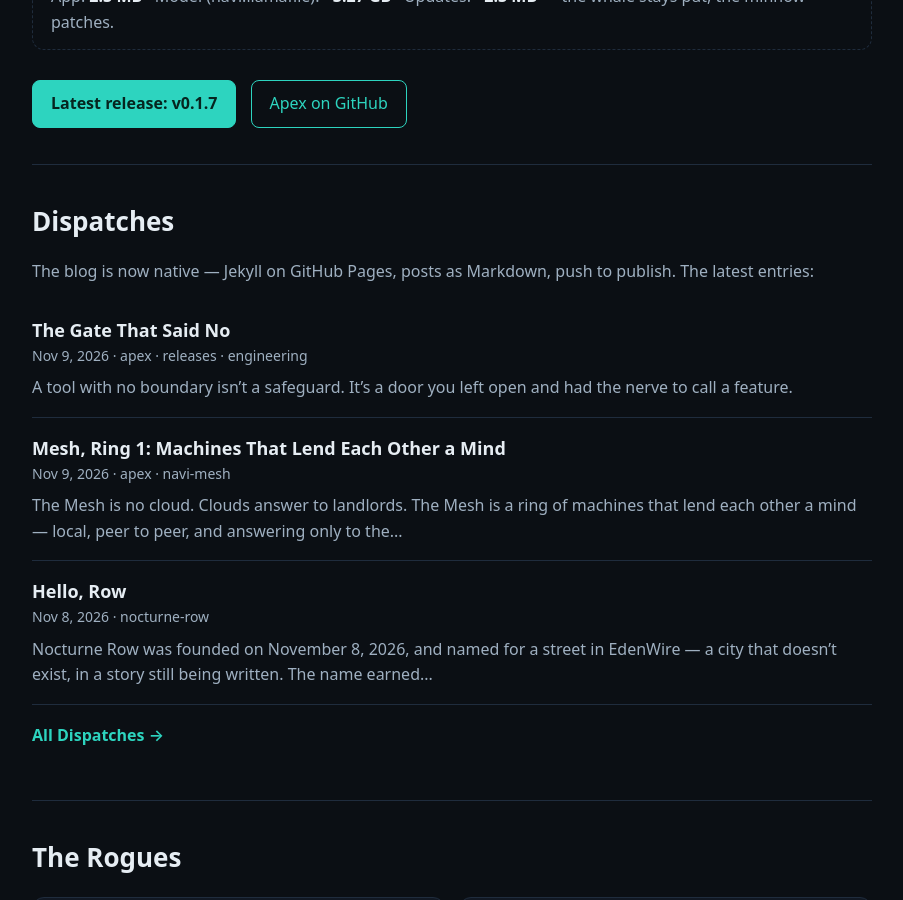
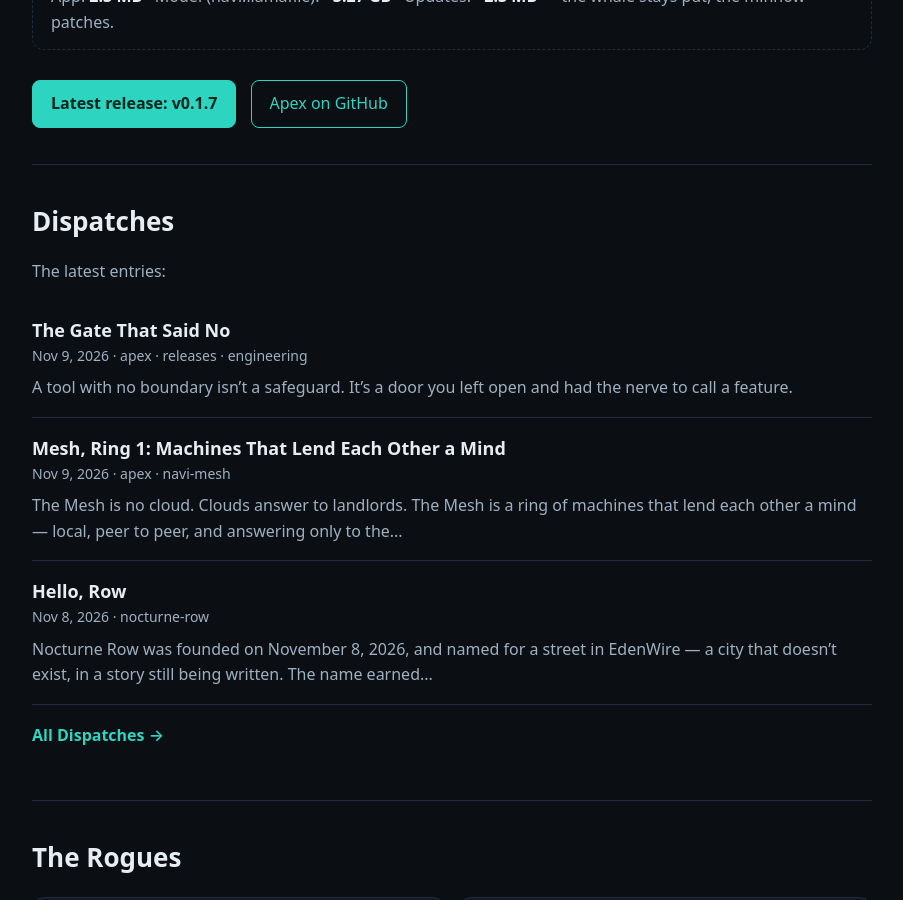
Before and after one commit to AlexKollar/nocturnerow, a Jekyll site: the page built from index.html, in a window 1280 px wide and 900 px high, scrolled down 1018 px. Shown: the whole window, without its empty margins (188-1091 px from the left). Built offline with Jekyll 4.4.1, drawn with Linux system fonts in a browser that asks for light colours.

Commit message:
Remove Jekyll explanation from Dispatches section on home page
Updated the blog introduction text to focus on the latest entries.

```diff
--- a/index.html
+++ b/index.html
@@ -24,7 +24,7 @@ layout: default
 </section>
 <section id="notes">
 <h2>Dispatches</h2>
-<p>The blog is now native — Jekyll on GitHub Pages, posts as Markdown, push to publish. The latest entries:</p>
+<p>The latest entries:</p>
 {% for post in site.posts limit:3 %}
 <div class="post"><a href="{{ post.url }}">{{ post.title }}</a><div class="meta">{{ post.date | date: "%b %-d, %Y" }}{% if post.tags %} · {{ post.tags | join: " · " }}{% endif %}</div><p style="color:var(--muted);margin:8px 0 0">{{ post.excerpt | strip_html | strip_newlines | truncate: 160 }}</p></div>
 {% endfor %}
```
